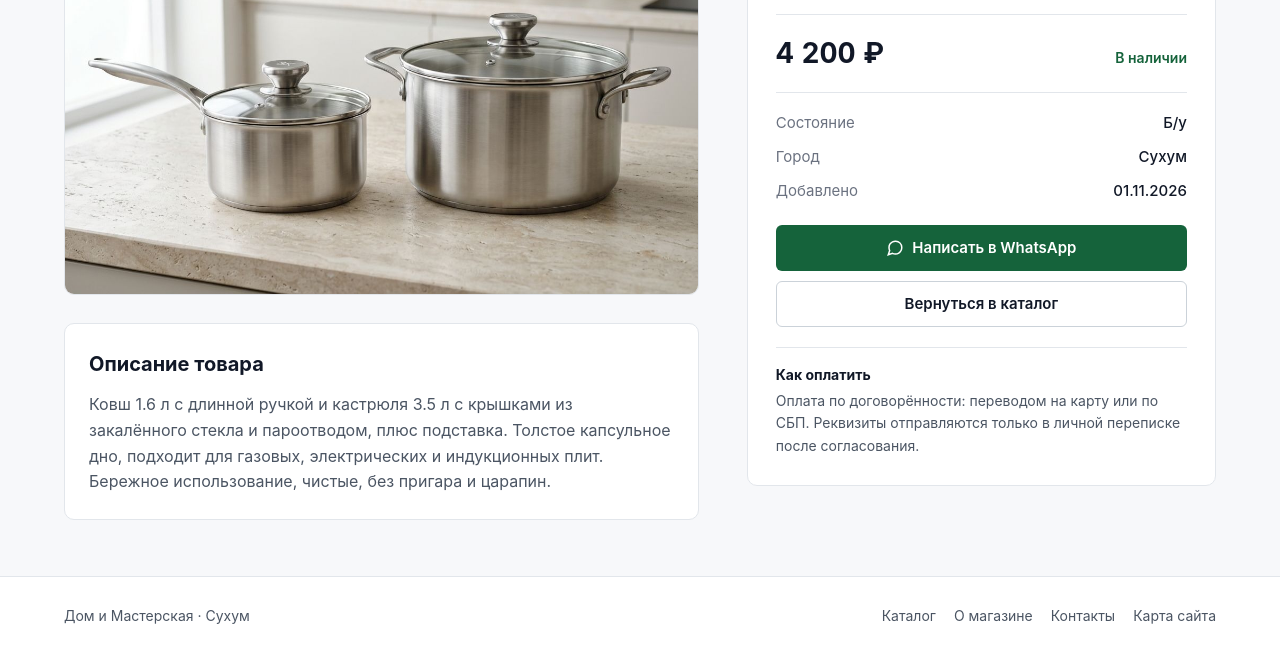
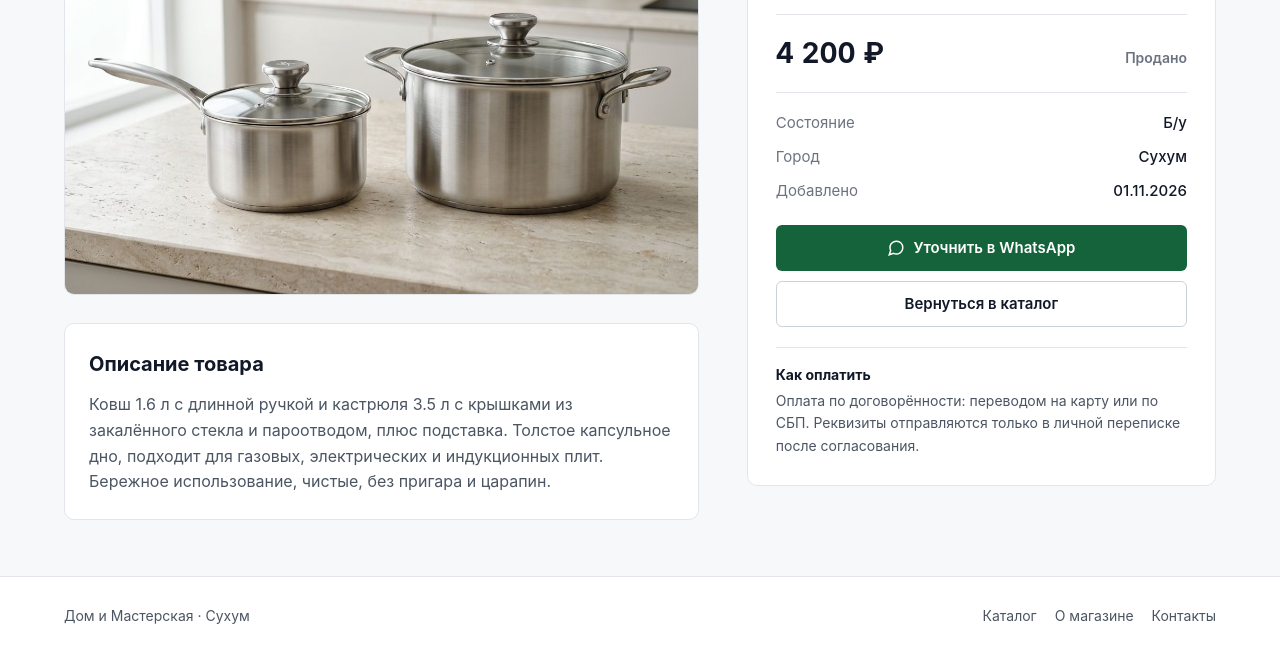
Before and after one commit to Mier-eng/magazin, a plain HTML site: page tovar/nabor-kastryul-nerzhaveyka-6-predmetov.html in a window 1280 px wide. Shown: the part 308-963 px from the top of the page. Drawn offline with Linux system fonts and the light colour scheme.

Commit message:
Обновлена страница: Набор кастрюль из нержавеющей стали, 6 предметов

```diff
--- a/tovar/nabor-kastryul-nerzhaveyka-6-predmetov.html
+++ b/tovar/nabor-kastryul-nerzhaveyka-6-predmetov.html
@@ -36,7 +36,7 @@
     "url": "https://Mier-eng.github.io/magazin/tovar/nabor-kastryul-nerzhaveyka-6-predmetov.html",
     "priceCurrency": "RUB",
     "price": "4200",
-    "availability": "https://schema.org/InStock",
+    "availability": "https://schema.org/SoldOut",
     "itemCondition": "https://schema.org/UsedCondition",
     "seller": {
       "@type": "Person",
@@ -131,7 +131,7 @@
 
                 <div class="pdp-price-row">
                   <span class="pdp-price">4 200 ₽</span>
-                  <span class="status-text status-available">В наличии</span>
+                  <span class="status-text status-sold">Продано</span>
                 </div>
 
                 <dl class="pdp-specs">
@@ -161,7 +161,7 @@
                     <svg viewBox="0 0 24 24" fill="none" stroke="currentColor" stroke-width="2" aria-hidden="true">
                       <path d="M21 11.5a8.38 8.38 0 0 1-.9 3.8 8.5 8.5 0 0 1-7.6 4.7 8.38 8.38 0 0 1-3.8-.9L3 21l1.9-5.7a8.38 8.38 0 0 1-.9-3.8 8.5 8.5 0 0 1 4.7-7.6 8.38 8.38 0 0 1 3.8-.9h.5a8.48 8.48 0 0 1 8 8v.5z" />
                     </svg>
-                    <span>Написать в WhatsApp</span>
+                    <span>Уточнить в WhatsApp</span>
                   </a>
                   <a href="../index.html" class="btn btn-secondary">Вернуться в каталог</a>
                 </div>
@@ -189,7 +189,6 @@
             <a href="../index.html">Каталог</a>
             <a href="../about.html">О магазине</a>
             <a href="../contacts.html">Контакты</a>
-            <a href="../sitemap.xml">Карта сайта</a>
           </div>
         </div>
       </footer>
```
